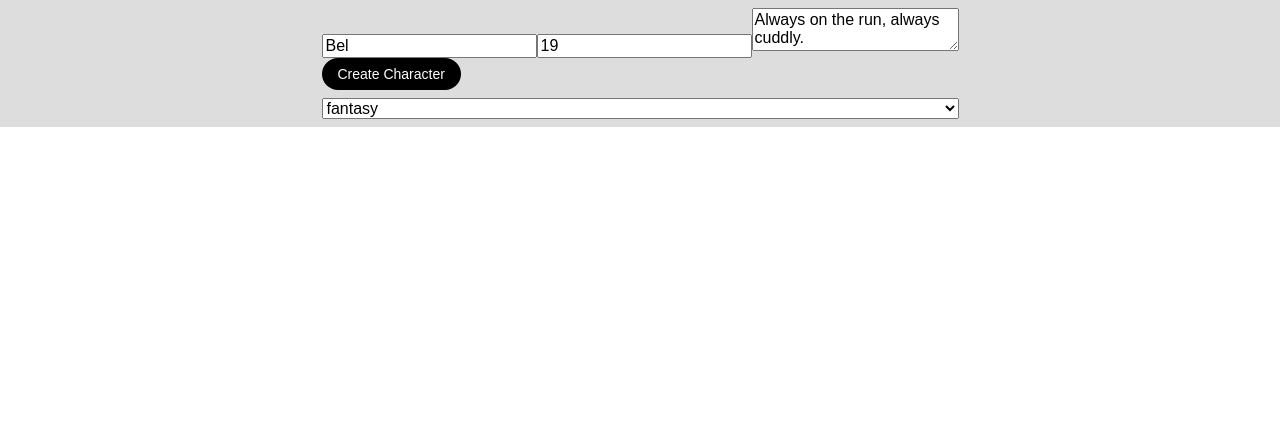
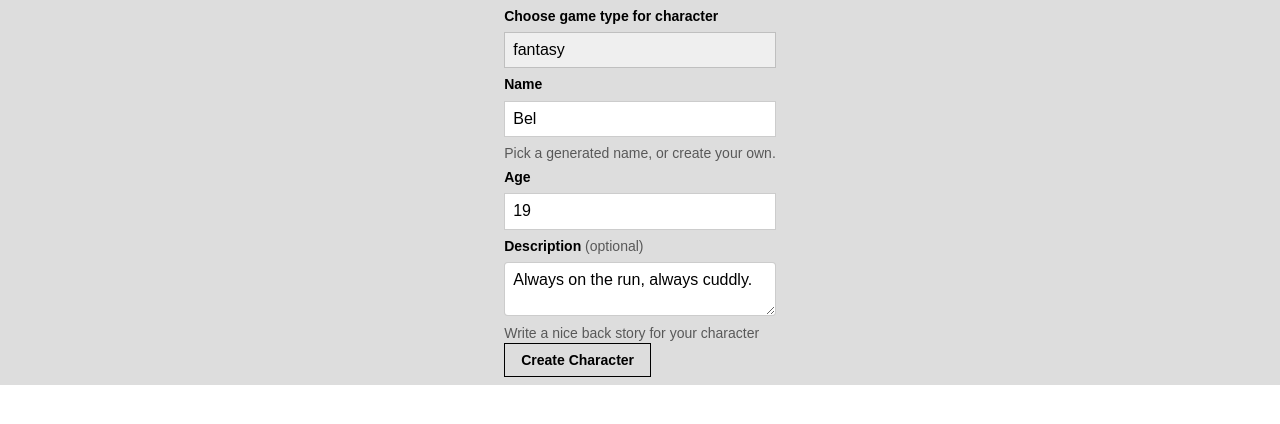
Before and after one commit to fritzvd/d6-rpg, a React (Create React App) app: page / in a window 1280 px wide. Shown: the top 424 px of the page. Built offline with nearby package versions, Linux system fonts and the light colour scheme.

Commit message:
first step in implementing skills

```diff
--- a/package.json
+++ b/package.json
@@ -2,6 +2,7 @@
   "name": "d6-rpg",
   "version": "0.1.0",
   "private": true,
+  "homepage": "http:/fritzvd.com/d6-rpg/",
   "dependencies": {
     "material-ui": "^0.19.4",
     "react": "^16.0.0",
--- a/src/actions/characterTemplate.js
+++ b/src/actions/characterTemplate.js
@@ -4,10 +4,10 @@ import * as characterTemplate from '../data/characterTemplate.json'
 
 
 const createCharacterTemplate = (type) => {
-  let character = Object.assign({}, {...characterTemplate, age: Math.floor(Math.random() * 50)})
+  let character = {...characterTemplate, age: Math.floor(Math.random() * 50)}
 
   character.attributes = attributeTypes[type].attributes.map((attribute, i) => {
-    let newAtt = Object.assign({}, {...attributeTemplate, name: attribute, id: i})
+    let newAtt = {...attributeTemplate, name: attribute, id: i, listOfSkills: attributeTypes[type].skills.filter((skill) => skill.attribute === attribute)}
     return newAtt
   })
   return character
--- a/src/actions/index.js
+++ b/src/actions/index.js
@@ -75,3 +75,12 @@ export const buyAttributeDie = (id) => {
     id
   }
 }
+
+export const addSkill = (characterId, attributeId, skillNames) => {
+  return {
+    type: 'ADD_SKILL',
+    characterId,
+    attributeId,
+    skillNames
+  }
+}
--- a/src/components/AddCharacter/AddCharacter.js
+++ b/src/components/AddCharacter/AddCharacter.js
@@ -22,14 +22,18 @@ let AddCharacter = ({dispatch, character, gameTypes, gameType}) => {
           }}
           className="cf ph2-ns"
         >
+          <label htmlFor="gameType" className="f6 b db mb2">Choose game type for character <span className="normal black-60"></span></label>
+          <select name="gameType" onChange={(e)=> dispatch(changeGameType(e.target.value))} defaultValue={gameTypes[0]}
+          className="input-reset ba b--black-20 pa2 mb2 db w-100"
+            >
+              {gameTypes.map((game, i) => {
+
+                return <option key={i} value={game}>{game}</option>
+              })}
+          </select>
           <CharacterForm dispatch={dispatch} character={character} className="fl w-100 w-50-ns pa2"/>
-          <button class="f6 link dim br-pill ph3 pv2 mb2 dib white bg-black" onClick={()=>{}}>Create Character</button>
-          <select onChange={(e)=> dispatch(changeGameType(e.target.value))} defaultValue={gameTypes[0]} className="right">
-            {gameTypes.map((game, i) => {
+          <input className="b ph3 pv2 input-reset ba b--black bg-transparent grow pointer f6" onClick={()=>{}} value="Create Character" type="submit" />
 
-              return <option key={i} value={game} selected>{game}</option>
-            })}
-          </select>
         </form>
       </div>
     )
--- a/src/components/AddCharacter/CharacterForm.js
+++ b/src/components/AddCharacter/CharacterForm.js
@@ -5,30 +5,36 @@ import { changeName, changeAge, changeDescription } from '../../actions'
 const CharacterForm = ({dispatch, character}) => {
   return (
     <div>
-      <input
-      onChange={event => {
+      <label htmlFor="name" className="f6 b db mb2">Name <span className="normal black-60"></span></label>
+      <input required id="name" className="input-reset ba b--black-20 pa2 mb2 db w-100" type="text" aria-describedby="name-desc" onChange={event => {
         let name = event.target.value
         dispatch(changeName(name, character.id))
       }}
       label="Character Name"
-      value={character.name}
-      />
+      value={character.name} />
+      <small id="name-desc" className="f6 black-60 db mb2">Pick a generated name, or create your own.</small>
+
+      <label htmlFor="age" className="f6 b db mb2">Age <span className="normal black-60"></span></label>
       <input type="number"
       onChange={event => {
         let age = parseInt(event.target.value)
         dispatch(changeAge(age, character.id))
       }}
       label="Age"
+      name="age"
+      className="input-reset ba b--black-20 pa2 mb2 db w-100"
       value={character.age}
       />
-      <textarea
-      onChange={event => {
-        let description = event.target.value
-        dispatch(changeDescription(description, character.id))
-      }}
-      label="Description"
-      value={character.description}
-      />
+      <div>
+        <label htmlFor="description" className="f6 b db mb2">Description <span className="normal black-60">(optional)</span></label>
+        <textarea
+          id="description" name="description" className="db border-box hover-black w-100 measure ba b--black-20 pa2 br2 mb2" aria-describedby="description-desc" value={character.description} onChange={event => {
+          let description = event.target.value
+          dispatch(changeDescription(description, character.id))
+          }}>
+        </textarea>
+        <small id="description-desc" className="f6 black-60">Write a nice back story for your character</small>
+      </div>
     </div>
   )
 }
--- a/src/components/Character/Character.js
+++ b/src/components/Character/Character.js
@@ -8,7 +8,7 @@ import './Character.css'
 const Character = ({dispatch, character}) => {
   return  (
   <div className="Character mw9 center ph3-ns">
-    <div class="cf ph2-ns">
+    <div className="cf ph2-ns">
       <h1>{character.name} - {character.age}</h1>
       <div className="right-top" onClick={()=> dispatch(removeCharacter(character.id))}>x</div>
       <div className="fl w-100 pa2 ">
@@ -16,7 +16,7 @@ const Character = ({dispatch, character}) => {
       </div>
       {<div className="mw9">
         <div className="w-50">
-         <a class="f6 link dim br-pill ph3 pv2 mb2 dib white bg-black" onClick={()=>{dispatch(buyAttributeDie(character.id))}}>Buy Attribute Die</a>
+         <a className="f6 link dim br-pill ph3 pv2 mb2 dib white bg-black" onClick={()=>{dispatch(buyAttributeDie(character.id))}}>Buy Attribute Die</a>
         </div>
         <div className="w-20">
         Creation points: {character.creationPoints }
--- a/src/data/attributeTemplate.json
+++ b/src/data/attributeTemplate.json
@@ -2,7 +2,7 @@
   "id": 0,
   "name": "",
   "dicePoints": 0,
-  "skills": ["brawling"],
+  "skills": [],
   "minimumDicePoints": 3,
   "maximumDicePoints": 15
 }
--- a/src/data/attributeTypes.json
+++ b/src/data/attributeTypes.json
@@ -1,6 +1,58 @@
 {
   "fantasy": {
-    "attributes": ["agility", "coordination", "physique", "intellect", "acumen", "charisma", "extranormal"]
+    "attributes": ["agility", "coordination", "physique", "intellect", "acumen", "charisma", "extranormal"],
+    "skills": [
+      {
+        "attribute": "agility",
+        "name": "acrobatics",
+        "description": "Performing feats of gymnastics, extraordinary balance, and dance (and related performance arts), as well as breaking falls. useful for running obstacle courses or doing courtly promenade."
+      },
+      {
+        "attribute": "agility",
+        "name": "fighting",
+        "description": "Competence in unarmed combat."
+      },
+      {
+        "attribute": "agility",
+        "name": "climbing",
+        "description": "Scaling various surfaces."
+      },
+      {
+        "attribute": "agility",
+        "name": "contortion",
+        "description": "Escaping from otherwise secure physical bonds by twisting, writhing, and contorting the body. "
+      },
+      {
+        "attribute": "agility",
+        "name": "dodge",
+        "description": "Slipping out of danger's way, whether avoiding an attack or a sprung booby trap."
+      },
+      {
+        "attribute": "agility",
+        "name": "flying",
+        "description": "Maneuvering under one's own power (such as with wings)."
+      },
+      {
+        "attribute": "agility",
+        "name": "jumping",
+        "description": "Leaping over obstacles."
+      },
+      {
+        "attribute": "agility",
+        "name": "melee combat",
+        "description": " Wielding hand-to-hand weapons."
+      },
+      {
+        "attribute": "agility",
+        "name": "riding",
+        "description": "Controlling and riding domesticated mounts. "
+      },
+      {
+        "attribute": "agility",
+        "name": "stealth",
+        "description": "Moving silently and avoiding detection, whether through shadows or crowds."
+      }
+    ]
   },
   "generic": {
     "attributes": ["prowess", "acumen", "bearing", "finesse"]
--- /dev/null
+++ b/src/reducers/addSkill.js
@@ -0,0 +1,20 @@
+const addSkill = (newState, action) => {
+  newState = newState.map((character) => {
+    character.attributes = character.attributes.map((attribute) => {
+      let newAttribute = attribute
+      if (
+        attribute.id === action.attributeId &&
+        character.id === action.characterId
+      ) {
+        newAttribute = {...attribute, skills: attribute.skills.concat(action.skillNames)}
+      }
+
+      return newAttribute
+    })
+    return character
+  })
+
+  return newState
+}
+
+export default addSkill
--- a/src/reducers/index.js
+++ b/src/reducers/index.js
@@ -2,6 +2,7 @@ import { combineReducers } from 'redux'
 
 import incrementAttribute from './incrementAttribute'
 import decrementAttribute from './decrementAttribute'
+import addSkill from './addSkill'
 
 import createCharacterTemplate from '../actions/characterTemplate'
 
@@ -31,6 +32,8 @@ const characters = (state = [], action) => {
         }
         return character
       })
+    case 'ADD_SKILL':
+      return addSkill(state, action)
     case 'CHANGE_NAME':
       return state.map((character) =>
       (action.characterId === character.id) ? {...character, name: action.name} : character)
```
Also changed, not shown: src/components/Character/Attribute.js (+22 -1 lines), 7 other files (tests, documents, lock files or other folders).
